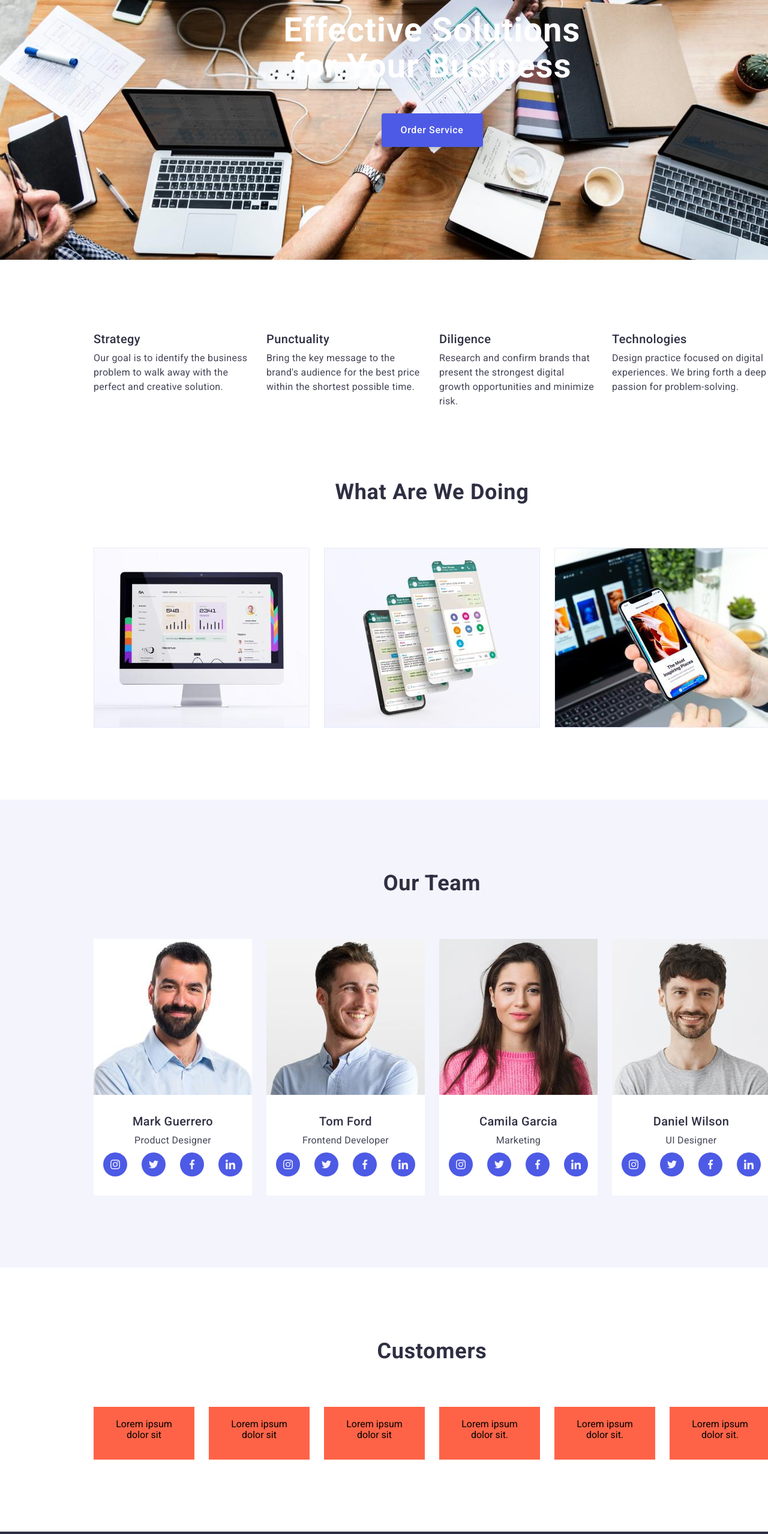
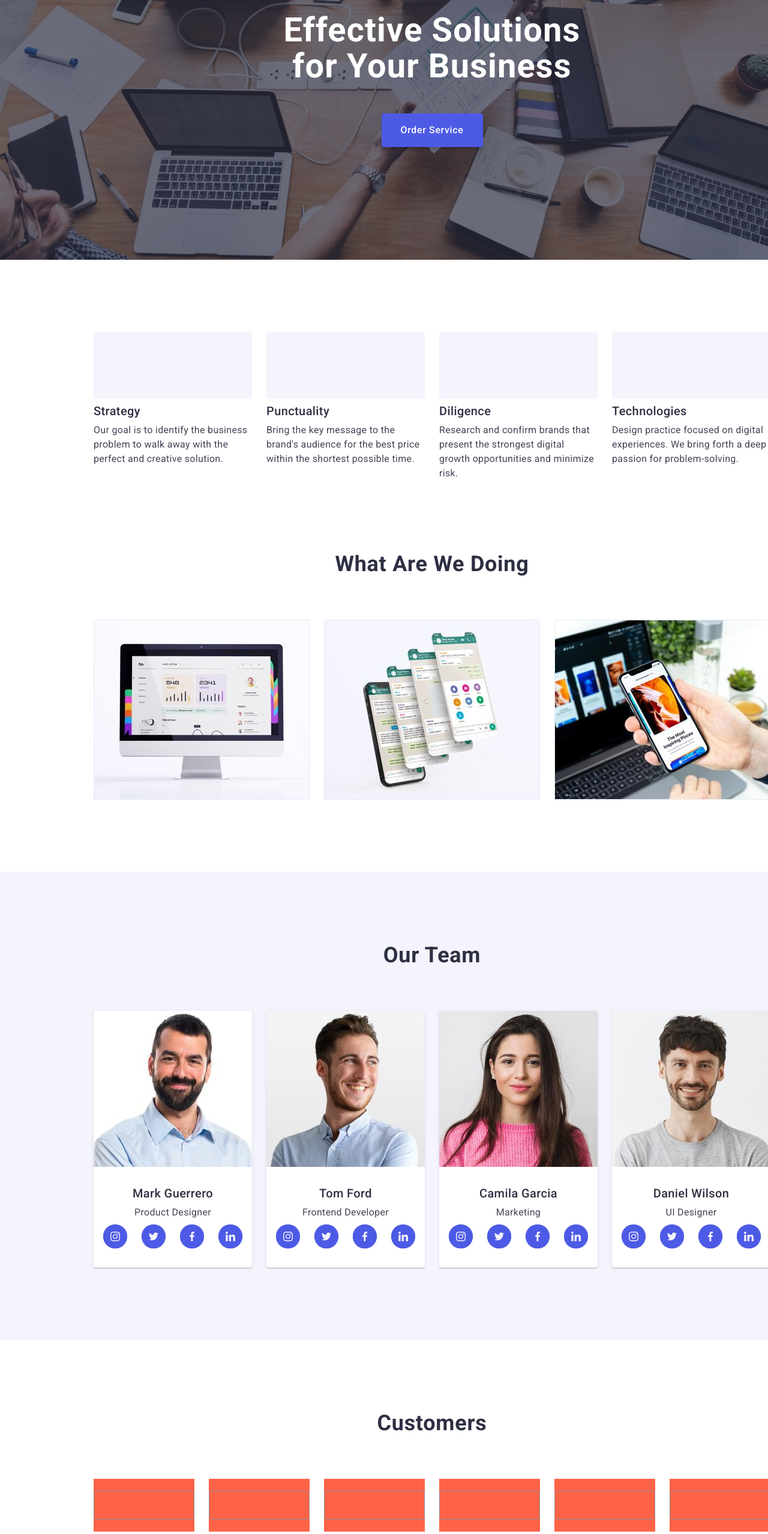
Before and after one commit to D3mk4-L1f3/goit-markup-hw-04, a plain HTML site: page index.html in a window 1280 px wide. Shown: the part 240-2797 px from the top of the page at 60% size. Drawn offline with nearby package versions, Linux system fonts and the light colour scheme.

Commit message:
fixed mistakes#1

```diff
--- a/css/styles.css
+++ b/css/styles.css
@@ -6,6 +6,7 @@
   --main-white-color: #ffffff;
   --footer-text-color: #f4f4fd;
   --portfolio-btn-color: #e7e9fc;
+  --customers-link-color: #8e8f99;
   --secondary-font: 'Raleway', sans-serif;
   --indent: 24px;
   --items: 3;
@@ -50,6 +51,7 @@ img {
 .page-header {
   width: 1440px;
   border-bottom: 1px solid #e7e9fc;
+  box-shadow: 0px 2px 1px rgba(46, 47, 66, 0.08), 0px 1px 1px rgba(46, 47, 66, 0.16), 0px 1px 6px rgba(46, 47, 66, 0.08);
   margin-left: auto;
   margin-right: auto;
 }
@@ -161,10 +163,13 @@ img {
 /* ===================================== HERO ========================================== */
 
 .hero {
-  background-image: url(../images/hero-bg-picture/background-picture.jpg);
+  background-image: linear-gradient(rgba(46, 47, 66, 0.7), rgba(46, 47, 66, 0.7)), url(../images/hero-bg-picture/background-picture.jpg);
+  background-repeat: no-repeat;
+  background-position: center;
   background-size: cover;
   background-color: #2e2f42;
   text-align: center;
+  max-width: 1440px;
   padding-top: 188px;
   padding-bottom: 188px;
 }
@@ -261,6 +266,16 @@ img {
   margin-right: 0;
 } */
 
+.technology-icon-style{
+  display: flex;
+  align-items: center;
+  justify-content: center;
+  height: 112px;
+  background-color: var(--footer-text-color);
+  border-radius: 4px;
+  margin-bottom: 8px;
+}
+
 .third-header {
   font-weight: 500;
   font-size: 20px;
@@ -334,6 +349,7 @@ img {
   /* width: calc((100% - 72px) / 4);
   margin-right: 24px; */
   background-color: var(--main-white-color);
+  box-shadow: 0px 1px 6px rgba(46, 47, 66, 0.08), 0px 1px 1px rgba(46, 47, 66, 0.16), 0px 2px 1px rgba(46, 47, 66, 0.08);
   border-top-left-radius: 0px;
   border-top-right-radius: 0px;
   border-bottom-right-radius: 4px;
@@ -359,6 +375,24 @@ img {
 
 .team-links{
   --tems: 4;
+}
+
+.social-team-links{
+  width: 100%;
+  height: 100%;
+  background-color: var(--logo-color);
+  border-radius: 50%;
+  /*  */
+  display: flex;
+  align-items: center;
+  justify-content: center;
+  background-color: var(--hover-and-focus-color);
+
+
+}
+.social-team-links:hover,
+.social-team-links:focus {
+  background-color: var(--hover-and-focus-color);
 }
 
 .added-margin{
@@ -393,6 +427,23 @@ text-align: center;
   width: 168px;
   height: 88px;
 }
+.customers-link{
+  width: 100%;
+  height: 100%;
+  border: 1px solid var(--customers-link-color);
+  border-radius: 4px;
+  display: flex;
+  align-items: center;
+  justify-content: center;
+  color: var(--customers-link-color);
+}
+
+.customers-link:hover,
+.customers-link:focus {
+  border-color: var(--hover-and-focus-color);
+  color: var(--hover-and-focus-color);
+}
+
 /* ===================================== FOOTER ========================================== */
 
 .page-footer {
@@ -406,6 +457,7 @@ text-align: center;
 
 .style-footer{
  display: flex;
+ align-items: baseline;
 }
 
 .logo-second {
@@ -445,7 +497,31 @@ text-align: center;
     font-size: 16px;
     line-height: 1.5;
     letter-spacing: 0.02em;
+    margin-bottom: 16px;
+}
 
+.footer-links{
+  display: flex;
+  gap: 16px;
+}
+
+.footer-links-item{
+  width: 40px;
+  height: 40px;
+}
+.social-link-footer{
+  width: 100%;
+  height: 100%;
+  background-color: var(--logo-color);
+  border-radius: 50%;
+  display: flex;
+  align-items: center;
+  justify-content: center;
+}
+
+.social-link-footer:hover,
+.social-link-footer:focus {
+  background-color: #31d0aa;
 }
 
 /* .style-footer {
@@ -511,6 +587,7 @@ text-align: center;
   color: var(--main-white-color);
   background-color: var(--hover-and-focus-color);
   border: 1px solid transparent;
+  box-shadow: 0px 3px 1px rgba(0, 0, 0, 0.1), 0px 2px 1px rgba(0, 0, 0, 0.08), 0px 2px 2px rgba(0, 0, 0, 0.12);;
 }
 
 /* ===================================== PORTFOLIO-IMG-CARDS ========================================== */
@@ -524,6 +601,14 @@ text-align: center;
 
 .portfolio-img-item{
   --items: 3;
+}
+
+.card-img{
+  display: block;
+}
+.card-img:hover,
+.card-img:focus {
+  box-shadow: 0px 2px 1px 0px rgba(46, 47, 66, 0.08), 0px 1px 1px 0px rgba(46, 47, 66, 0.16), 0px 1px 6px 0px rgba(46, 47, 66, 0.08);
 }
 
 /* .portfolio-img-item {
@@ -549,10 +634,3 @@ text-align: center;
   border: 1px solid #e7e9fc;
   border-top: none;
 }
-
-.card-link-style:focus,
-.card-link-style:hover {
-  border: 1px solid var(--cloud, #F4F4FD);
-  background: var(--white, #FFF);
-  box-shadow: 0px 2px 1px 0px rgba(46, 47, 66, 0.08), 0px 1px 1px 0px rgba(46, 47, 66, 0.16), 0px 1px 6px 0px rgba(46, 47, 66, 0.08);
-}
--- a/index.html
+++ b/index.html
@@ -46,7 +46,7 @@
                 <h2 class="visually-hidden" >Technology</h2>
                 <ul class="tech-list list">
                     <li class="feature-item content">
-                        <div>
+                        <div class="technology-icon-style">
 
                         </div>
                         <h3 class="third-header">Strategy</h3>
@@ -55,7 +55,7 @@
                         </p>
                     </li>
                     <li class="feature-item content">
-                        <div>
+                        <div class="technology-icon-style">
 
                         </div>
                         <h3 class="third-header">Punctuality</h3>
@@ -64,7 +64,7 @@
                         </p>
                     </li>
                     <li class="feature-item content">
-                        <div>
+                        <div class="technology-icon-style">
 
                         </div>
                         <h3 class="third-header">Diligence</h3>
@@ -73,7 +73,7 @@
                         </p>
                     </li>
                     <li class="feature-item content">
-                        <div>
+                        <div class="technology-icon-style">
 
                         </div>
                         <h3 class="third-header" >Technologies</h3>
@@ -114,16 +114,16 @@
                             <ul class="team-links-item list">
 
                                 <li class="team-links">
-                                    <a href=""><img src="./images/social-link-icons/instagram.svg" alt="instagram" width="40" height="40"></a>
+                                    <a class="social-team-links" href=""><img src="./images/social-link-icons/instagram.svg" alt="instagram" width="40" height="40"></a>
                                 </li>
                                 <li class="team-links">
-                                    <a href=""><img src="./images/social-link-icons/twitter.svg" alt="twitter" width="40" height="40"></a>
+                                    <a class="social-team-links" href=""><img src="./images/social-link-icons/twitter.svg" alt="twitter" width="40" height="40"></a>
                                 </li>
                                 <li class="team-links">
-                                    <a href=""><img src="./images/social-link-icons/facebook.svg" alt="facebook" width="40" height="40"></a>
+                                    <a class="social-team-links" href=""><img src="./images/social-link-icons/facebook.svg" alt="facebook" width="40" height="40"></a>
                                 </li>
                                 <li class="team-links">
-                                    <a href=""><img src="./images/social-link-icons/linkedin.svg" alt="linkedin" width="40" height="40"></a>
+                                    <a class="social-team-links" href=""><img src="./images/social-link-icons/linkedin.svg" alt="linkedin" width="40" height="40"></a>
                                 </li>
                             </ul>
                         </div>
@@ -136,16 +136,16 @@
                             <ul class="team-links-item list">
 
                                 <li class="team-links">
-                                    <a href=""><img src="./images/social-link-icons/instagram.svg" alt="instagram" width="40" height="40"></a>
+                                    <a class="social-team-links" href=""><img src="./images/social-link-icons/instagram.svg" alt="instagram" width="40" height="40"></a>
                                 </li>
                                 <li class="team-links">
-                                    <a href=""><img src="./images/social-link-icons/twitter.svg" alt="twitter" width="40" height="40"></a>
+                                    <a class="social-team-links" href=""><img src="./images/social-link-icons/twitter.svg" alt="twitter" width="40" height="40"></a>
                                 </li>
                                 <li class="team-links">
-                                    <a href=""><img src="./images/social-link-icons/facebook.svg" alt="facebook" width="40" height="40"></a>
+                                    <a class="social-team-links" href=""><img src="./images/social-link-icons/facebook.svg" alt="facebook" width="40" height="40"></a>
                                 </li>
                                 <li class="team-links">
-                                    <a href=""><img src="./images/social-link-icons/linkedin.svg" alt="linkedin" width="40" height="40"></a>
+                                    <a class="social-team-links" href=""><img src="./images/social-link-icons/linkedin.svg" alt="linkedin" width="40" height="40"></a>
                                 </li>
                             </ul>
                         </div>
@@ -158,16 +158,16 @@
                            <ul class="team-links-item list">
 
                                 <li class="team-links">
-                                    <a href=""><img src="./images/social-link-icons/instagram.svg" alt="instagram" width="40" height="40"></a>
+                                    <a class="social-team-links" href=""><img src="./images/social-link-icons/instagram.svg" alt="instagram" width="40" height="40"></a>
                                 </li>
                                 <li class="team-links">
-                                    <a href=""><img src="./images/social-link-icons/twitter.svg" alt="twitter" width="40" height="40"></a>
+                                    <a class="social-team-links" href=""><img src="./images/social-link-icons/twitter.svg" alt="twitter" width="40" height="40"></a>
                                 </li>
                                 <li class="team-links">
-                                    <a href=""><img src="./images/social-link-icons/facebook.svg" alt="facebook" width="40" height="40"></a>
+                                    <a class="social-team-links" href=""><img src="./images/social-link-icons/facebook.svg" alt="facebook" width="40" height="40"></a>
                                 </li>
                                 <li class="team-links">
-                                    <a href=""><img src="./images/social-link-icons/linkedin.svg" alt="linkedin" width="40" height="40"></a>
+                                    <a class="social-team-links" href=""><img src="./images/social-link-icons/linkedin.svg" alt="linkedin" width="40" height="40"></a>
                                 </li>
                             </ul>
                         </div>
@@ -180,16 +180,16 @@
                             <ul class="team-links-item list">
 
                                 <li class="team-links">
-                                    <a href=""><img src="./images/social-link-icons/instagram.svg" alt="instagram" width="40" height="40"></a>
+                                    <a class="social-team-links" href=""><img src="./images/social-link-icons/instagram.svg" alt="instagram" width="40" height="40"></a>
                                 </li>
                                 <li class="team-links">
-                                    <a href=""><img src="./images/social-link-icons/twitter.svg" alt="twitter" width="40" height="40"></a>
+                                    <a class="social-team-links" href=""><img src="./images/social-link-icons/twitter.svg" alt="twitter" width="40" height="40"></a>
                                 </li>
                                 <li class="team-links">
-                                    <a href=""><img src="./images/social-link-icons/facebook.svg" alt="facebook" width="40" height="40"></a>
+                                    <a class="social-team-links" href=""><img src="./images/social-link-icons/facebook.svg" alt="facebook" width="40" height="40"></a>
                                 </li>
                                 <li class="team-links">
-                                    <a href=""><img src="./images/social-link-icons/linkedin.svg" alt="linkedin" width="40" height="40"></a>
+                                    <a class="social-team-links" href=""><img src="./images/social-link-icons/linkedin.svg" alt="linkedin" width="40" height="40"></a>
                                 </li>
                             </ul>
                         </div>
@@ -202,12 +202,12 @@
             <div class="customers-style container">
                 <h2 class="second-header extra-bottom-margin">Customers</h2>
                 <ul class="customer-list list">
-                    <li class="customer-item mega-glushka">Lorem ipsum <br> dolor sit </li>
-                    <li class="customer-item mega-glushka">Lorem ipsum <br> dolor sit </li>
-                    <li class="customer-item mega-glushka">Lorem ipsum <br> dolor sit</li>
-                    <li class="customer-item mega-glushka">Lorem ipsum <br> dolor sit.</li>
-                    <li class="customer-item mega-glushka">Lorem ipsum <br> dolor sit.</li>
-                    <li class="customer-item mega-glushka">Lorem ipsum <br> dolor sit.</li>
+                    <li class="customer-item mega-glushka"><a class="customers-link" href=""></a></li>
+                    <li class="customer-item mega-glushka"><a class="customers-link" href=""></a></li>
+                    <li class="customer-item mega-glushka"><a class="customers-link" href=""></a></li>
+                    <li class="customer-item mega-glushka"><a class="customers-link" href=""></a></li>
+                    <li class="customer-item mega-glushka"><a class="customers-link" href=""></a></li>
+                    <li class="customer-item mega-glushka"><a class="customers-link" href=""></a></li>
                 </ul>
             </div>
         </section>
@@ -223,11 +223,11 @@
             </div>
             <div class="footer-centr">
                 <p class="footer-nav-text">Social media</p>
-                <ul class="list">
-                    <li></li>
-                    <li></li>
-                    <li></li>
-                    <li></li>
+                <ul class="footer-links list">
+                    <li class="footer-links-item"><a class="social-link-footer" href=""></a></li>
+                    <li class="footer-links-item"><a class="social-link-footer" href=""></a></li>
+                    <li class="footer-links-item"><a class="social-link-footer" href=""></a></li>
+                    <li class="footer-links-item"><a class="social-link-footer" href=""></a></li>
                 </ul>
             </div>
         </div>
```
Also changed, not shown: portfolio.html (+8 -11 lines).
